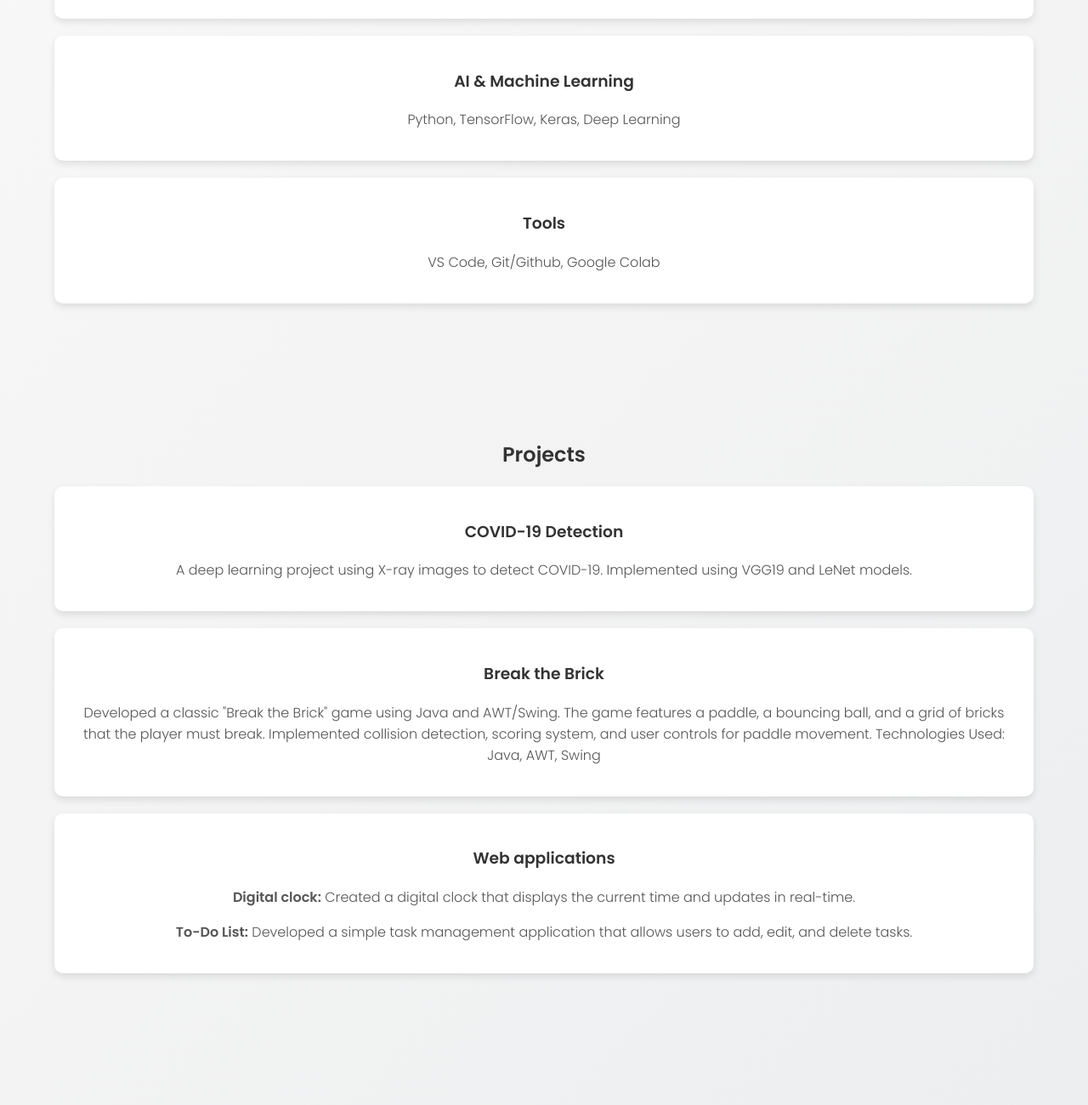
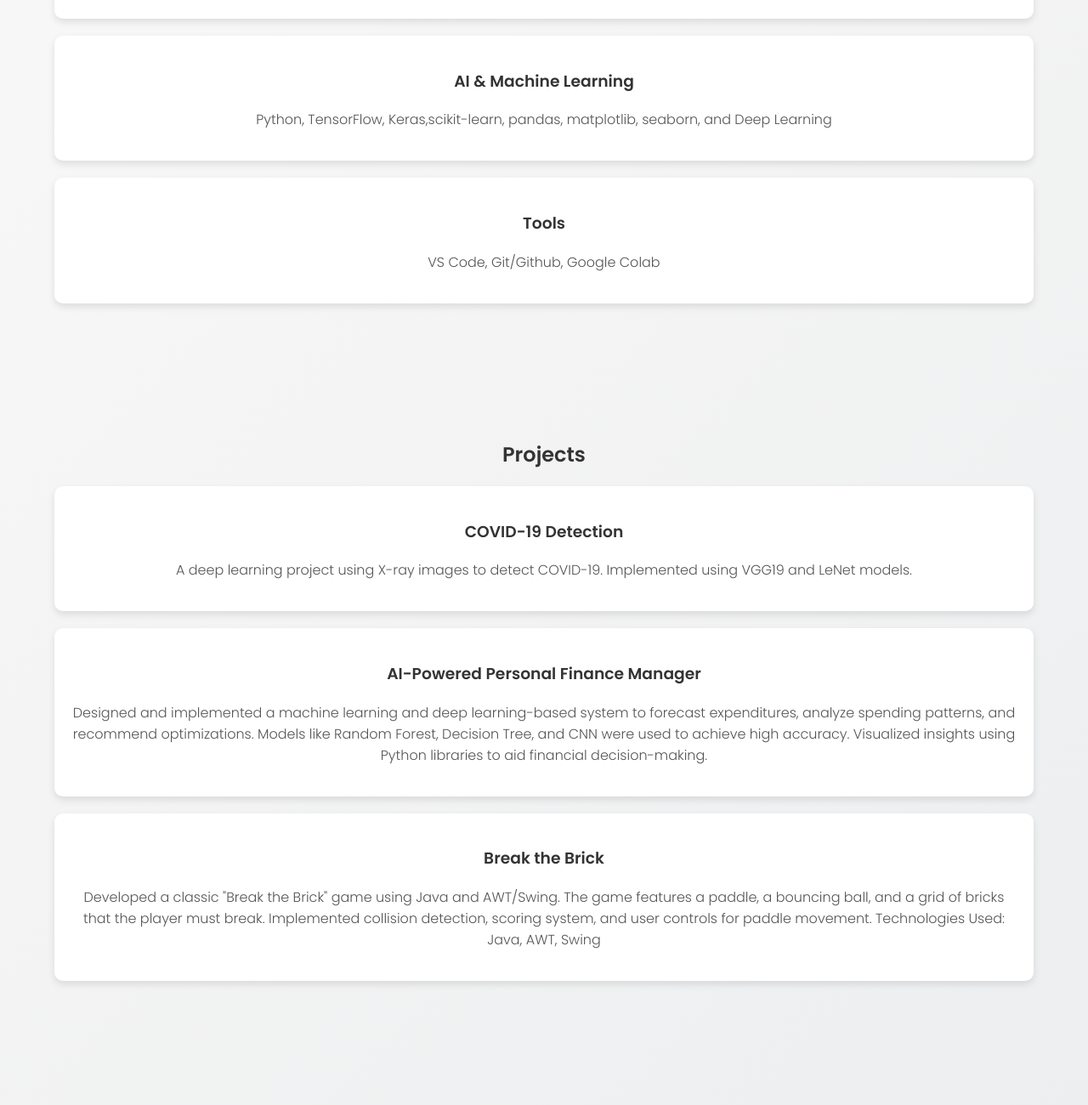
Before and after one commit to sravya-eluri12/My-Portfolio, a plain HTML site: page index.html in a window 1280 px wide. Shown: the part 1020-2320 px from the top of the page at 85% size. Drawn offline with Linux system fonts and the light colour scheme.

Commit message:
Update index.html

```diff
--- a/index.html
+++ b/index.html
@@ -48,7 +48,7 @@
             </div>
             <div class="skill-card">
                 <h3>AI & Machine Learning</h3>
-                <p>Python, TensorFlow, Keras, Deep Learning</p>
+                <p>Python, TensorFlow, Keras,scikit-learn, pandas, matplotlib, seaborn, and Deep Learning</p>
             </div>
             <div class="skill-card">
                 <h3>Tools</h3>
@@ -64,15 +64,14 @@
                 <h3>COVID-19 Detection</h3>
                 <p>A deep learning project using X-ray images to detect COVID-19. Implemented using VGG19 and LeNet models.</p>
             </div>
+             <div class="project-card">
+                <h3>AI-Powered Personal Finance Manager </h3>
+                <p>Designed and implemented a machine learning and deep learning-based system to forecast expenditures, analyze spending patterns, and recommend optimizations. Models like Random Forest, Decision Tree, and CNN were used to achieve high accuracy. Visualized insights using Python libraries to aid financial decision-making.</p>
+            </div>
             <div class="project-card">
                 <h3>Break the Brick</h3>
                 <p>Developed a classic "Break the Brick" game using Java and AWT/Swing. The game features a paddle, a bouncing ball, and a grid of bricks that the player must break. Implemented collision detection, scoring system, and user controls for paddle movement.
                     Technologies Used: Java, AWT, Swing	</p>
-            </div>
-            <div class="project-card">
-                <h3>Web applications </h3>
-                <p><b>Digital clock:</b> Created a digital clock that displays the current time and updates in real-time.</p>
-                <p><b>To-Do List:</b> Developed a simple task management application that allows users to add, edit, and delete tasks. </p>
             </div>
         </div>
     </section>
```
